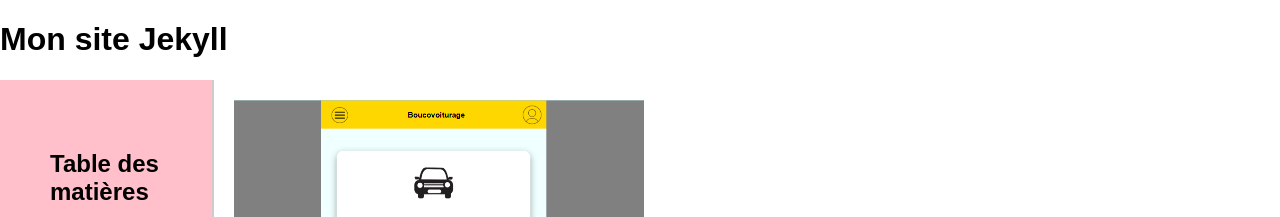
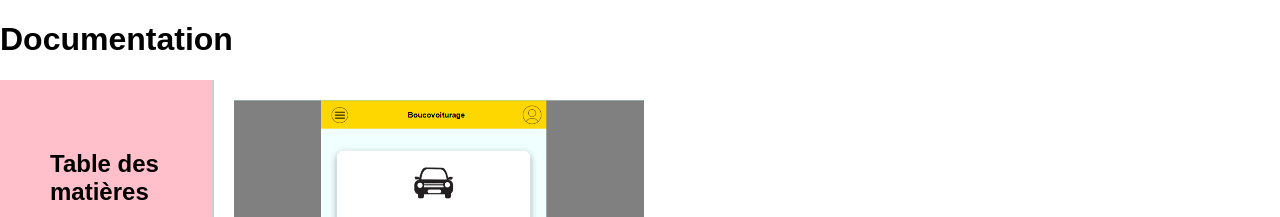
Before and after one commit to mazuriereve/mazuriereve.github.io, a Jekyll site: the page built from README.md, in a window 1280 px wide and 900 px high. Shown: the top 217 px of the window. Built offline with Jekyll 4.4.1, drawn with Linux system fonts in a browser that asks for light colours; our own code applies the rules of GitHub Pages for plain Markdown files.

Commit message:
Update default.html

```diff
--- a/_layouts/default.html
+++ b/_layouts/default.html
@@ -9,7 +9,7 @@
 </head>
 <body>
     <header>
-        <h1>Mon site Jekyll</h1>
+        <h1>Documentation</h1>
     </header>
 
     <div class="layout">
```
